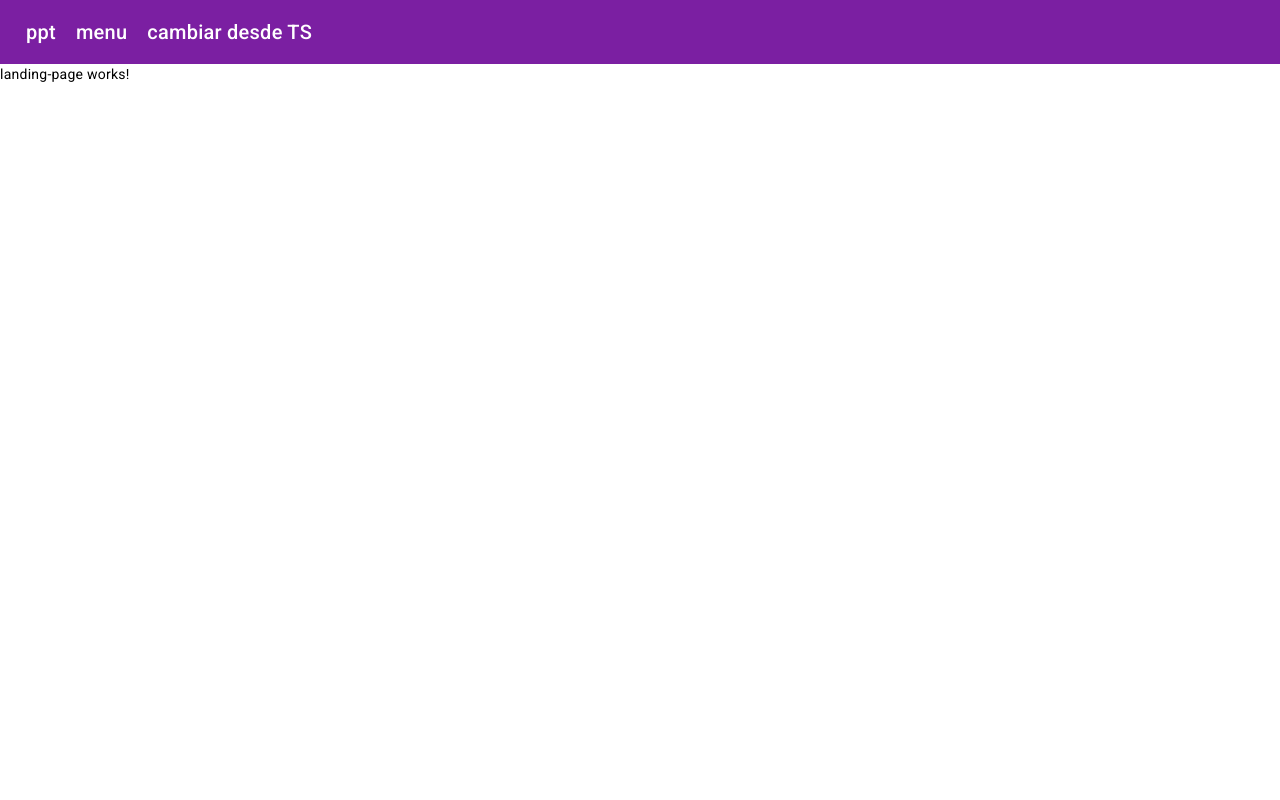
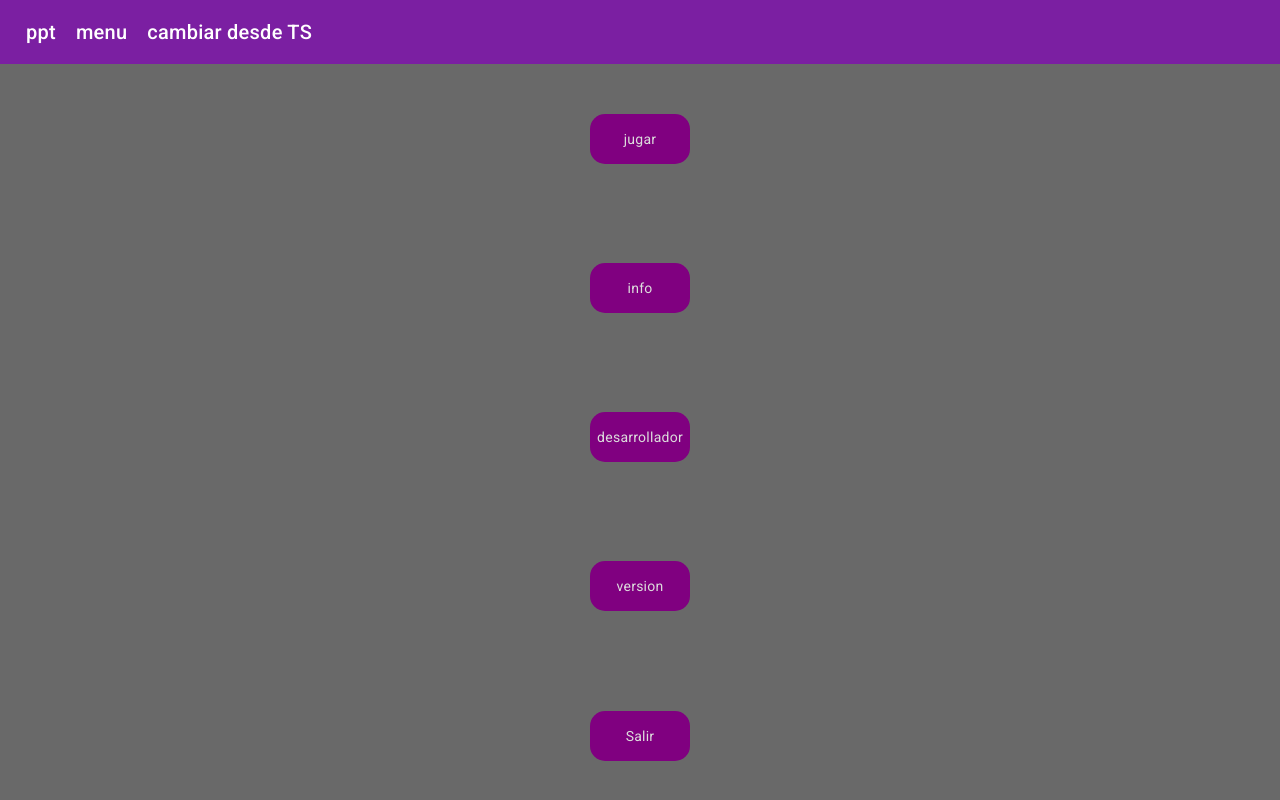
Before and after one commit to DiaboloRoucho/ModuloDeJuegos, an Angular app: page / in a window 1280 px wide. Shown: the top 800 px of the page. Built offline with nearby package versions, Linux system fonts and the light colour scheme.

Commit message:
creados el modulo de info y el de desarrollador

```diff
--- a/src/app/app-routing.module.ts
+++ b/src/app/app-routing.module.ts
@@ -4,11 +4,15 @@ import { PptComponent } from './ppt/ppt.component';
 import { MenuInicialComponent } from './menu-inicial/menu-inicial.component';
 import { LandingPageComponent } from './landing-page/landing-page.component';
 import { Page404Component } from './page404/page404.component';
+import { DesarrolladorComponent } from './desarrollador/desarrollador.component';
+import { InfoComponent } from './info/info.component';
 
 const routes: Routes = [
-  {path: '', component: LandingPageComponent},
+  {path: '', component: MenuInicialComponent},
   {path: 'piedra-papel-tijera', component: PptComponent},
   {path: 'menu-inicial', component: MenuInicialComponent},
+  {path: 'desarrollador', component: DesarrolladorComponent},
+  {path: 'info', component: InfoComponent},
   {path: '**', component: Page404Component}
 ];
 
--- a/src/app/app.module.ts
+++ b/src/app/app.module.ts
@@ -9,6 +9,8 @@ import { BrowserAnimationsModule } from '@angular/platform-browser/animations';
 import {MatToolbarModule} from '@angular/material/toolbar';
 import { LandingPageComponent } from './landing-page/landing-page.component';
 import { Page404Component } from './page404/page404.component';
+import { DesarrolladorComponent } from './desarrollador/desarrollador.component';
+import { InfoComponent } from './info/info.component';
 
 
 @NgModule({
@@ -17,7 +19,9 @@ import { Page404Component } from './page404/page404.component';
     MenuInicialComponent,
     PptComponent,
     LandingPageComponent,
-    Page404Component
+    Page404Component,
+    DesarrolladorComponent,
+    InfoComponent
   ],
   imports: [
     BrowserModule,
--- /dev/null
+++ b/src/app/desarrollador/desarrollador.component.html
@@ -0,0 +1 @@
+<p>desarrollador works!</p>
--- /dev/null
+++ b/src/app/info/info.component.html
@@ -0,0 +1 @@
+<p>info works!</p>
--- a/src/app/menu-inicial/menu-inicial.component.css
+++ b/src/app/menu-inicial/menu-inicial.component.css
@@ -13,10 +13,13 @@ body{
     animation: aparicion .5s;
 }
 .contenedor{
-    height: 150px;
-    width: 50%;
+    height: 50px;
+    width: 100px;
+    border-radius: 15px;
     background-color: purple;
     justify-content: center;
+    display: flex;
+    align-items: center;
 
 }
 .contenedor:hover{
--- a/src/app/menu-inicial/menu-inicial.component.html
+++ b/src/app/menu-inicial/menu-inicial.component.html
@@ -4,6 +4,6 @@
     <div class="contenedor info">info</div>
     <div class="contenedor desarrollador">desarrollador</div>
     <div class="contenedor version">version</div>
-    <div class="contenedor salir"></div>
+    <div class="contenedor salir">Salir</div>
 </div>
 </body>
```
Also changed, not shown: src/app/desarrollador/desarrollador.component.ts (added, +10 -0 lines), src/app/info/info.component.ts (added, +10 -0 lines), src/app/desarrollador/desarrollador.component.css (added), src/app/info/info.component.css (added), 2 other files (tests, documents, lock files or other folders).
